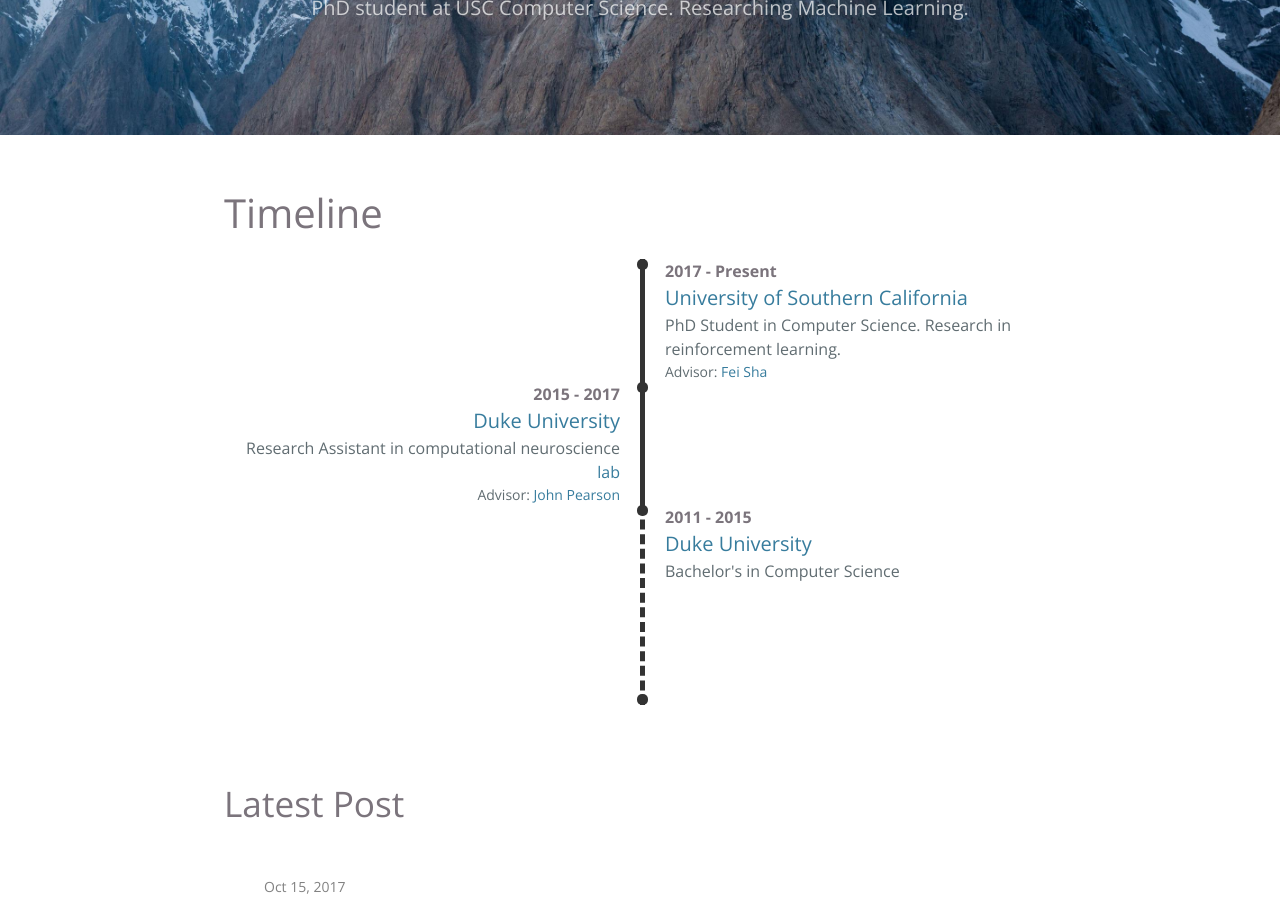
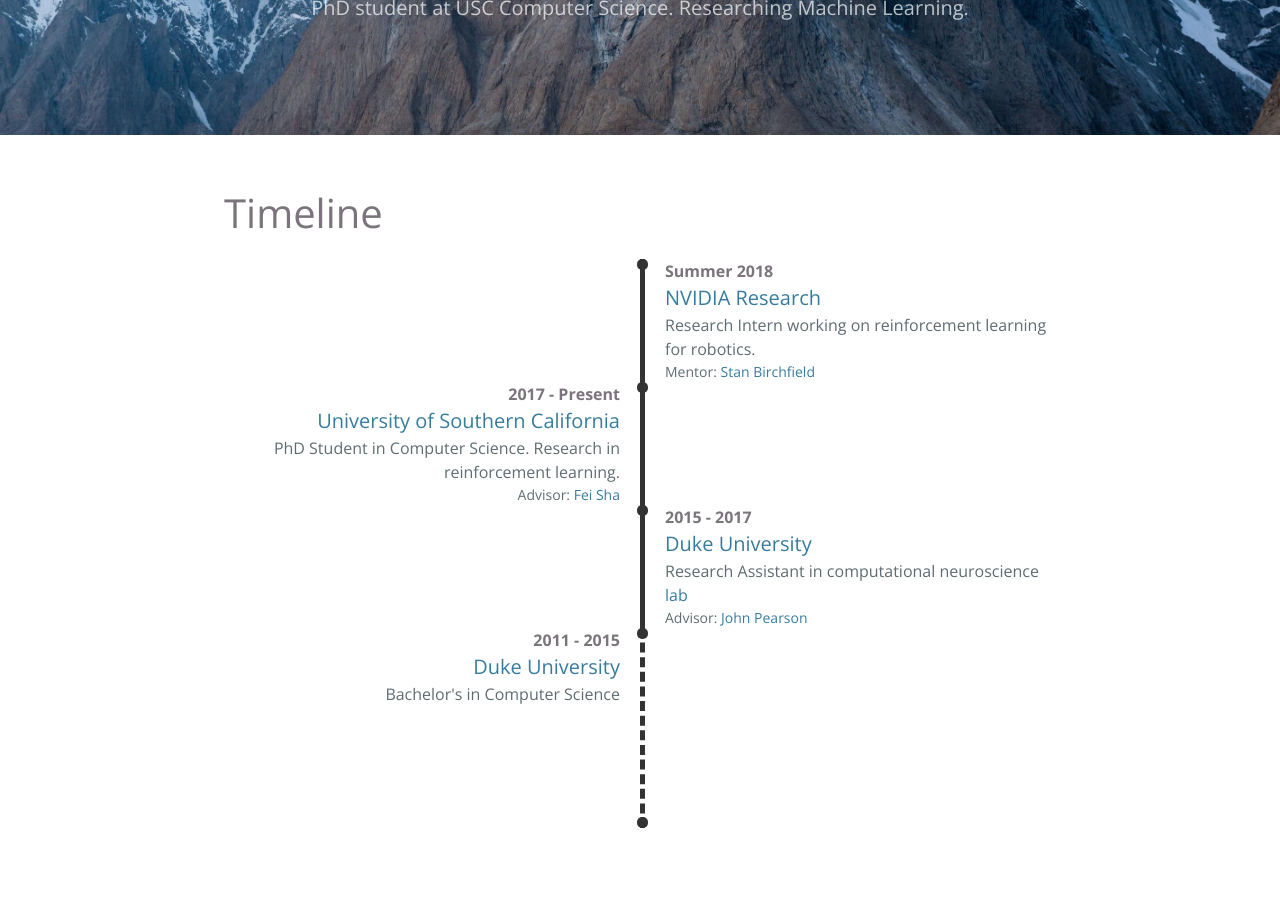
Before and after one commit to shariqiqbal2810/shariqiqbal2810.github.io, a Jekyll site: the page built from index.md, in a window 1280 px wide and 900 px high, scrolled down 413 px. Built offline with Jekyll 4.4.1, drawn with Linux system fonts in a browser that asks for light colours.

Commit message:
Added NVIDIA internship

```diff
--- a/_data/experiences.yml
+++ b/_data/experiences.yml
@@ -1,3 +1,10 @@
+- date:  "Summer 2018"
+  title: "NVIDIA Research"
+  desc:  "Research Intern working on reinforcement learning for robotics."
+  host:
+    name: "<a href='http://research.nvidia.com/person/stan-birchfield'>Stan Birchfield</a>"
+    role: "Mentor"
+  brief: true
 - date:  "2017 - Present"
   title: "University of Southern California"
   desc:  "PhD Student in Computer Science. Research in reinforcement learning."
```
